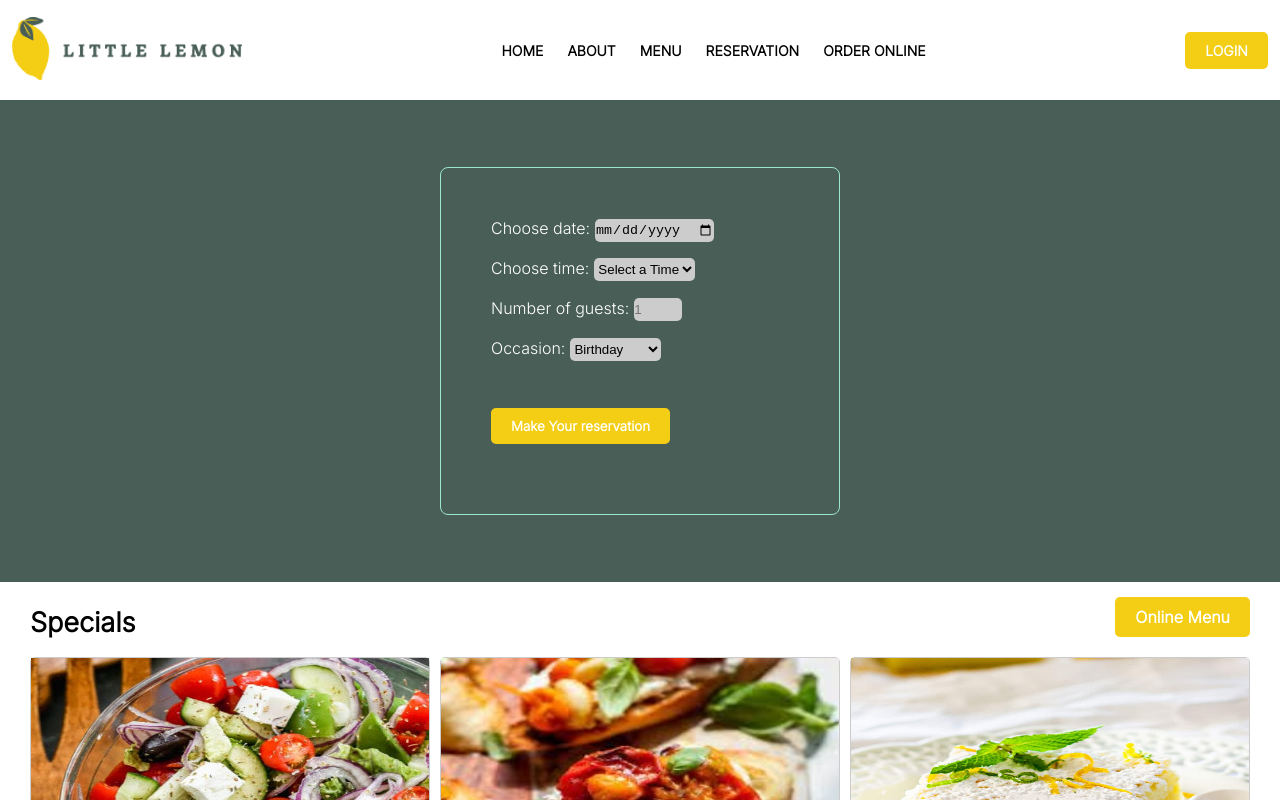
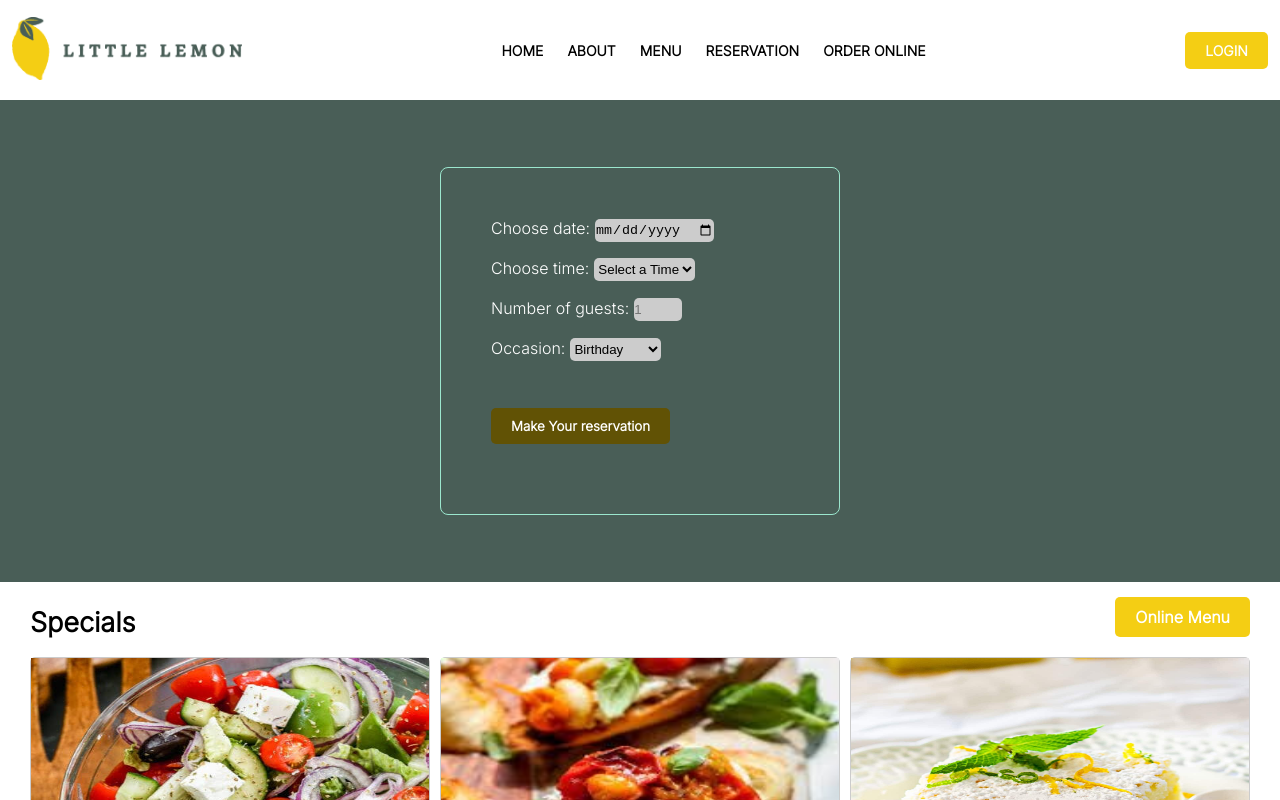
Before and after one commit to Udeme98/Meta-capstone-project, a React (Create React App) app: page /booking in a window 1280 px wide. Shown: the top 800 px of the page. Built offline with nearby package versions, Linux system fonts and the light colour scheme.

Commit message:
added disabled color

```diff
--- a/src/index.css
+++ b/src/index.css
@@ -332,6 +332,7 @@ select {
 }
 .book-btn:disabled {
   cursor: not-allowed;
+  background-color: hsl(50, 91%, 20%);
 }
 
 .confirm {
```
